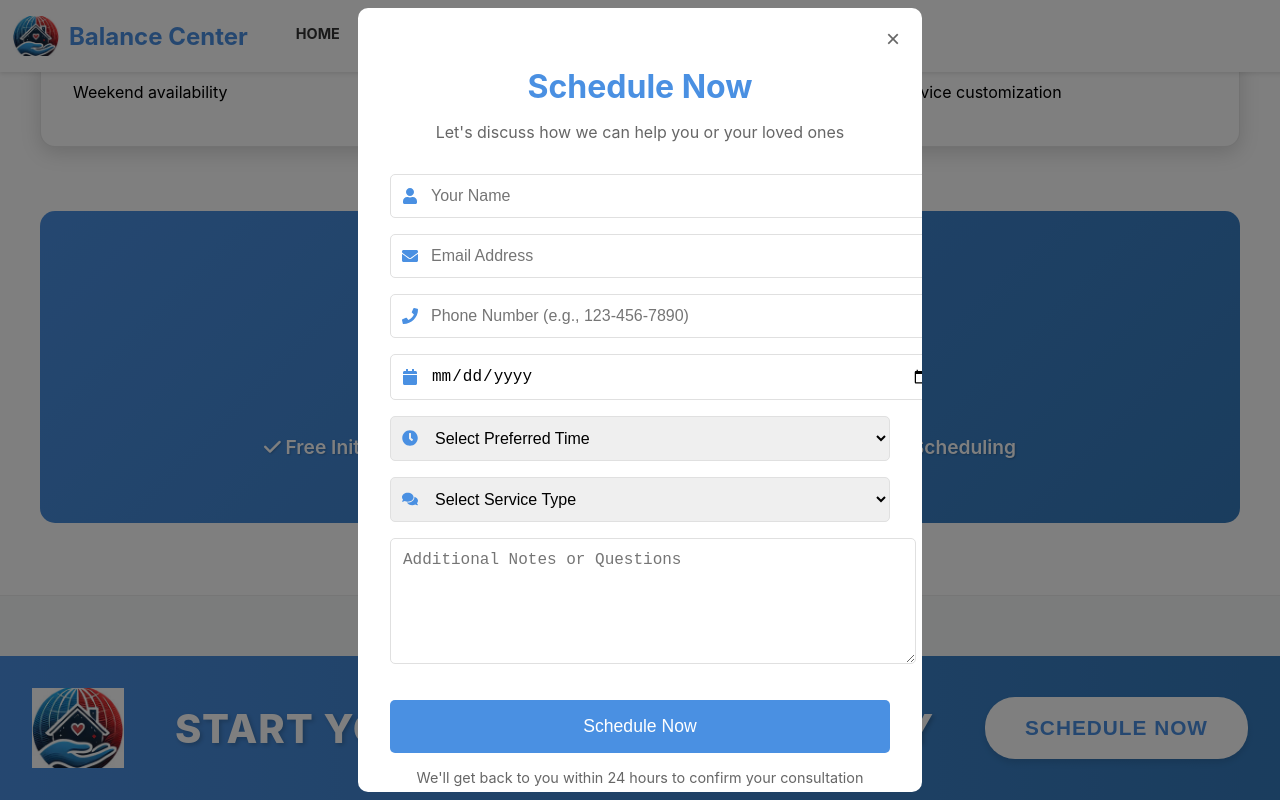
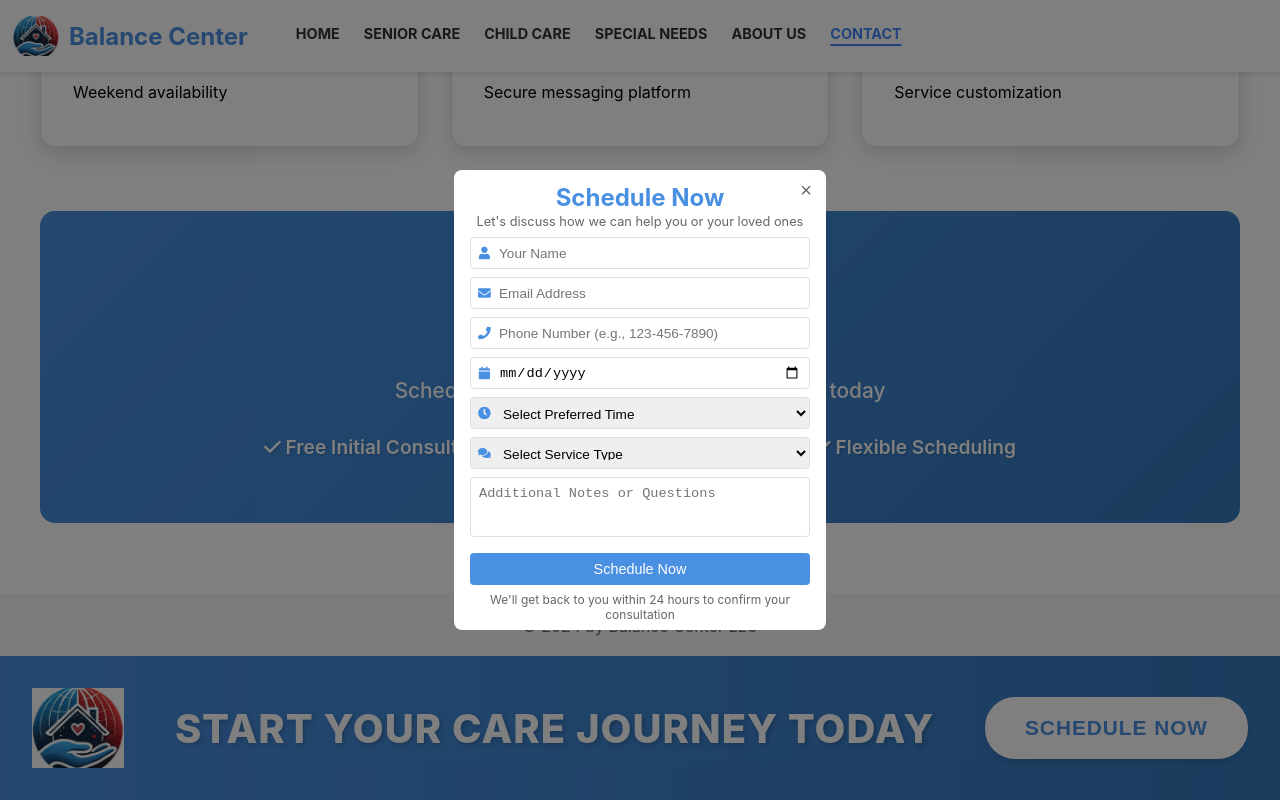
Before and after one commit to MarkLima93/my-react-app, a React (Create React App) app: page /contact in a window 1280 px wide. Both pictures are taken after a click on the button "SCHEDULE NOW". Shown: the part 1667-2467 px from the top of the page. Built offline with nearby package versions, Linux system fonts and the light colour scheme.

Commit message:
AlmostDone4

```diff
--- a/src/components/Contact.jsx
+++ b/src/components/Contact.jsx
@@ -80,21 +80,38 @@ const Contact = () => {
                 </div>
                 <div className="info-text">
                   <h3>Location</h3>
+                  <p style={{ margin: '0' }}>
                     <a
                       href="https://www.google.com/maps/search/?api=1&query=671+E+Mehring+Way+%232403+Cincinnati+OH+45202"
                       target="_blank"
                       rel="noopener noreferrer"
                       style={{
-                      color: '#666',
-                      textDecoration: 'none',
-                      transition: 'color 0.3s ease'
+                        color: '#4a90e2',
+                        textDecoration: 'underline',
+                        transition: 'opacity 0.3s ease'
                       }}
-                    onMouseOver={(e) => e.target.style.color = '#4a90e2'}
-                    onMouseOut={(e) => e.target.style.color = '#666'}
+                      onMouseOver={(e) => e.target.style.opacity = '0.8'}
+                      onMouseOut={(e) => e.target.style.opacity = '1'}
                     >
-                    <p>671 E Mehring Way #2403</p>
-                    <p>Cincinnati, OH 45202</p>
+                      671 E Mehring Way #2403
                     </a>
+                  </p>
+                  <p style={{ margin: '0' }}>
+                    <a
+                      href="https://www.google.com/maps/search/?api=1&query=671+E+Mehring+Way+%232403+Cincinnati+OH+45202"
+                      target="_blank"
+                      rel="noopener noreferrer"
+                      style={{
+                        color: '#4a90e2',
+                        textDecoration: 'underline',
+                        transition: 'opacity 0.3s ease'
+                      }}
+                      onMouseOver={(e) => e.target.style.opacity = '0.8'}
+                      onMouseOut={(e) => e.target.style.opacity = '1'}
+                    >
+                      Cincinnati, OH 45202
+                    </a>
+                  </p>
                 </div>
               </div>
 
@@ -104,16 +121,16 @@ const Contact = () => {
                 </div>
                 <div className="info-text">
                   <h3>Phone</h3>
-                  <p>
+                  <p style={{ margin: '0' }}>
                     <a
                       href="tel:+15135492336"
                       style={{
-                        color: '#666',
-                        textDecoration: 'none',
-                        transition: 'color 0.3s ease'
+                        color: '#4a90e2',
+                        textDecoration: 'underline',
+                        transition: 'opacity 0.3s ease'
                       }}
-                      onMouseOver={(e) => e.target.style.color = '#4a90e2'}
-                      onMouseOut={(e) => e.target.style.color = '#666'}
+                      onMouseOver={(e) => e.target.style.opacity = '0.8'}
+                      onMouseOut={(e) => e.target.style.opacity = '1'}
                     >
                       (513) 549-2336
                     </a>
@@ -128,7 +145,20 @@ const Contact = () => {
                 </div>
                 <div className="info-text">
                   <h3>Email</h3>
-                  <p>balancecentercare@gmail.com</p>
+                  <p style={{ margin: '0' }}>
+                    <a
+                      href="mailto:balancecentercare@gmail.com"
+                      style={{
+                        color: '#4a90e2',
+                        textDecoration: 'underline',
+                        transition: 'opacity 0.3s ease'
+                      }}
+                      onMouseOver={(e) => e.target.style.opacity = '0.8'}
+                      onMouseOut={(e) => e.target.style.opacity = '1'}
+                    >
+                      balancecentercare@gmail.com
+                    </a>
+                  </p>
                   <p className="response-time">Response within 24 hours</p>
                 </div>
               </div>
--- a/src/components/ScheduleAppointment.js
+++ b/src/components/ScheduleAppointment.js
@@ -58,65 +58,78 @@ const ScheduleAppointment = ({ isOpen, onClose }) => {
     display: 'flex',
     justifyContent: 'center',
     alignItems: 'center',
-    zIndex: 1000
+    zIndex: 1000,
+    padding: '0.5rem'
   };
 
   const contentStyle = {
     backgroundColor: 'white',
-    padding: '2rem',
-    borderRadius: '10px',
-    width: '90%',
-    maxWidth: '500px',
-    maxHeight: '90vh',
-    overflow: 'auto',
-    position: 'relative'
+    padding: '1rem 1rem 0.5rem 1rem',
+    borderRadius: '8px',
+    width: '100%',
+    maxWidth: '340px',
+    position: 'relative',
+    display: 'flex',
+    flexDirection: 'column',
+    alignItems: 'center'
   };
 
   const closeButtonStyle = {
     position: 'absolute',
-    top: '1rem',
-    right: '1rem',
+    top: '0.5rem',
+    right: '0.5rem',
     background: 'none',
     border: 'none',
-    fontSize: '1.5rem',
+    fontSize: '1.25rem',
     cursor: 'pointer',
     color: '#666'
   };
 
+  const formStyle = {
+    width: '100%',
+    display: 'flex',
+    flexDirection: 'column',
+    gap: '0.5rem'
+  };
+
   const inputGroupStyle = {
-    marginBottom: '1rem',
-    position: 'relative'
+    position: 'relative',
+    width: '100%'
   };
 
   const inputStyle = {
     width: '100%',
-    padding: '0.75rem',
-    paddingLeft: '2.5rem',
+    padding: '0.5rem',
+    paddingLeft: '1.75rem',
     border: '1px solid #e0e0e0',
-    borderRadius: '5px',
-    fontSize: '1rem',
+    borderRadius: '4px',
+    fontSize: '0.85rem',
     outline: 'none',
-    transition: 'border-color 0.3s ease'
+    transition: 'border-color 0.3s ease',
+    boxSizing: 'border-box',
+    height: '32px'
   };
 
   const iconStyle = {
     position: 'absolute',
-    left: '0.75rem',
+    left: '0.5rem',
     top: '50%',
     transform: 'translateY(-50%)',
-    color: '#4a90e2'
+    color: '#4a90e2',
+    fontSize: '0.8rem'
   };
 
   const buttonStyle = {
     width: '100%',
-    padding: '1rem',
+    padding: '0.5rem',
     backgroundColor: '#4a90e2',
     color: 'white',
     border: 'none',
-    borderRadius: '5px',
-    fontSize: '1.1rem',
+    borderRadius: '4px',
+    fontSize: '0.9rem',
     cursor: 'pointer',
-    marginTop: '1rem'
+    height: '32px',
+    marginTop: '0.25rem'
   };
 
   return (
@@ -127,17 +140,20 @@ const ScheduleAppointment = ({ isOpen, onClose }) => {
         <h2 style={{
           color: '#4a90e2',
           textAlign: 'center',
-          marginBottom: '0.5rem',
-          fontSize: '2rem'
+          margin: '0 0 0.25rem 0',
+          fontSize: '1.5rem',
+          lineHeight: '1'
         }}>Schedule Now</h2>
 
         <p style={{
           textAlign: 'center',
           color: '#666',
-          marginBottom: '2rem'
+          margin: '0 0 0.5rem 0',
+          fontSize: '0.8rem',
+          lineHeight: '1.2'
         }}>Let's discuss how we can help you or your loved ones</p>
 
-        <form onSubmit={handleSubmit}>
+        <form onSubmit={handleSubmit} style={formStyle}>
           <div style={inputGroupStyle}>
             <FaUser style={iconStyle} />
             <input
@@ -240,8 +256,9 @@ const ScheduleAppointment = ({ isOpen, onClose }) => {
               onChange={handleChange}
               style={{
                 ...inputStyle,
-                minHeight: '100px',
-                paddingLeft: '0.75rem'
+                height: '60px',
+                paddingLeft: '0.5rem',
+                resize: 'none'
               }}
             />
           </div>
@@ -253,9 +270,10 @@ const ScheduleAppointment = ({ isOpen, onClose }) => {
 
         <p style={{
           textAlign: 'center',
-          marginTop: '1rem',
-          fontSize: '0.9rem',
-          color: '#666'
+          margin: '0.5rem 0 0 0',
+          fontSize: '0.75rem',
+          color: '#666',
+          lineHeight: '1.2'
         }}>
           We'll get back to you within 24 hours to confirm your consultation
         </p>
```
Lines whose indentation alone changed are shown as unchanged.
